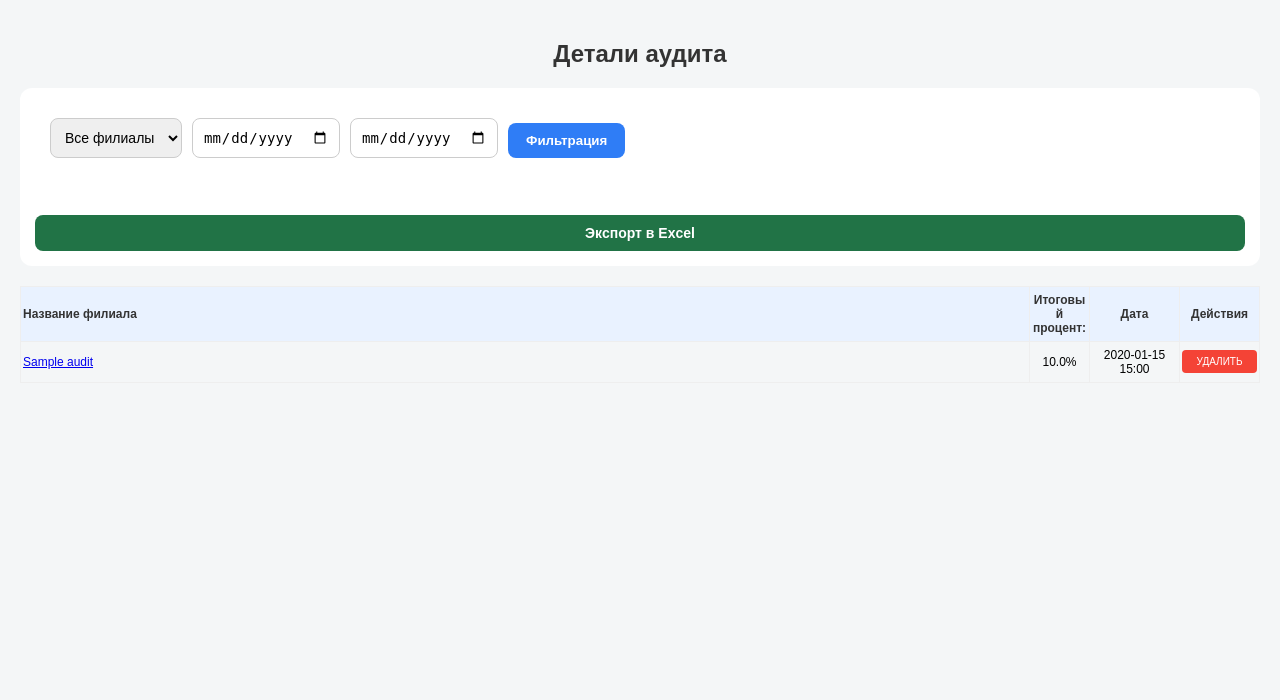
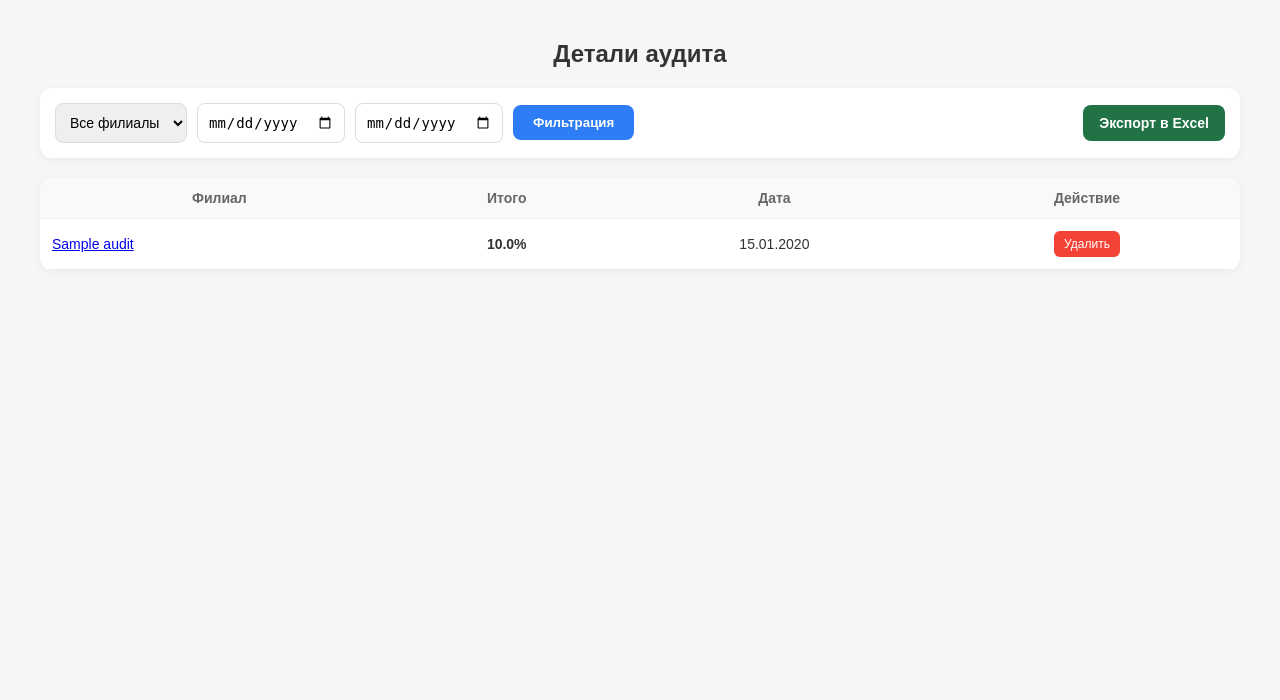
Before and after one commit to Abdullayevsardor/Maxway, a Django app: page /page/ in a window 1280 px wide. Shown: the top 700 px of the page. Run offline with Django 5.2, Linux system fonts and the light colour scheme; tables that the repository leaves empty hold one stand-in row (values such as "Sample post").

Commit message:
Update audit_page.html

```diff
--- a/checklist/templates/audit_page.html
+++ b/checklist/templates/audit_page.html
@@ -2,9 +2,8 @@
 {% block title %}Детали аудита{% endblock %}
 
 {% block content %}
-
+<div class="container">
     <h2>Детали аудита</h2>
-
 
     <form method="GET" class="filter-export-bar">
         <div class="filters">
@@ -20,10 +19,9 @@
             <input type="date" name="from" value="{{ request.GET.from }}">
             <input type="date" name="to" value="{{ request.GET.to }}">
 
-        <button type="submit" class="btn">Фильтрация</button>
+            <button type="submit" class="btn filter-btn">Фильтрация</button>
         </div>
 
-    <!-- ✅ Faqat Excel qoldi -->
         <div class="export-buttons">
             <a href="{% url 'audit_export_excel' %}?{% if request.GET.filial %}filial={{ request.GET.filial }}&{% endif %}{% if request.GET.from %}from={{ request.GET.from }}&{% endif %}{% if request.GET.to %}to={{ request.GET.to }}{% endif %}"
                class="excel">
@@ -32,18 +30,16 @@
         </div>
     </form>
 
-
-<div class="table-container">
+    <div class="table-wrap">
         <table>
             <thead>
                 <tr>
-                <th>Название филиала</th>
-                <th>Итоговый процент:</th>
+                    <th>Филиал</th>
+                    <th>Итого</th>
                     <th>Дата</th>
-                <th>Действия</th>
+                    <th>Действие</th>
                 </tr>
             </thead>
-
             <tbody>
                 {% for audit in audits %}
                 <tr>
@@ -52,16 +48,12 @@
                             {{ audit.filial_nomi }}
                         </a>
                     </td>
-                <td>{{ audit.percent }}%</td>
-                <td>{{ audit.created_at|date:"Y-m-d H:i" }}</td>
+                    <td><b>{{ audit.percent }}%</b></td>
+                    <td>{{ audit.created_at|date:"d.m.Y" }}</td>
                     <td>
-                    <form method="POST" action="{% url 'audit_delete' audit.id %}"
-                        onsubmit="return confirm('Вы действительно хотите удалить?');">
+                        <form method="POST" action="{% url 'audit_delete' audit.id %}" onsubmit="return confirm('Удалить?');">
                             {% csrf_token %}
-                        <button type="submit" class="del-btn"
-                                style="background:#f44336;color:white;border:none;padding:6px 10px;border-radius:4px;cursor:pointer;">
-                            Удалить
-                        </button>
+                            <button type="submit" class="del-btn">Удалить</button>
                         </form>
                     </td>
                 </tr>
@@ -69,117 +61,45 @@
             </tbody>
         </table>
     </div>
+</div>
 {% endblock %}
-
 
 {% block extra_head %}
 <style>
-  /* Umumiy dizayn */
-  body { font-family: Arial, sans-serif; background:#f4f6f7; padding:20px; margin: 0; }
-  h2 { text-align: center; color: #333; margin-bottom: 20px; }
-/* .action-bar {
-  display: none !important;
-} */
-  /* Card va Filial ma'lumotlari */
-    /* 🔹 Filtr + Export umumiy qator */
-    /*  */
+    /* 1. Umumiy asoslar */
+    body { font-family: Arial, sans-serif; background:#f4f6f7; margin: 0; padding: 20px; color: #333; }
+    h2 { text-align: center; margin-bottom: 20px; }
+    .container { max-width: 1200px; margin: 0 auto; padding-bottom: 50px; }
+
+    /* 2. Filtrlar va Export paneli */
     .filter-export-bar {
         display: flex;
         justify-content: space-between;
-    align-items: flex-end;
-    gap: 12px;
-    flex-wrap: wrap;
-    margin-bottom: 20px;
+        align-items: center;
+        gap: 15px;
         background: #fff;
         padding: 15px;
         border-radius: 12px;
-}
-
-
-/* Filtrlash tugmasi */
-.filters .btn {
-    align-self: flex-end;   /* eng muhim qator */
-    width: auto;
-    background: #2f7df6;
-    color: #fff;
-    border: none;
-    border-radius: 8px;
-    padding: 10px 18px;
-    cursor: pointer;
-    font-weight: bold;
-    flex: 0 0 auto;
-}
-
-/* Excel tugmasi */
-.export-buttons {
-    display: flex;
-}
-
-.export-buttons .excel {
-    background: #217346;
-    color: #fff;
-    padding: 10px 16px;
-    border-radius: 8px;
-    text-decoration: none;
-    font-size: 14px;
-    font-weight: bold;
-    white-space: nowrap;
-}
-
-
-
-/* 📱 Mobile moslashuv */
-@media (max-width: 768px) {
-    .filter-export-bar {
-        flex-direction: column;
-        align-items: stretch;
+        box-shadow: 0 2px 8px rgba(0,0,0,0.05);
+        margin-bottom: 20px;
     }
 
     .filters {
-        width: 100%;
+        display: flex;
+        flex: 1;
+        gap: 10px;
+        align-items: center;
     }
 
-    .export-buttons {
-        width: 100%;
+    .filters select, .filters input {
+        padding: 10px;
+        border: 1px solid #ddd;
+        border-radius: 8px;
+        font-size: 14px;
+        outline: none;
     }
 
-    .export-buttons .excel {
-        width: 100%;
-        text-align: center;
-    }
-}
-
-    .card {
-    background:#fff;
-    padding:16px;
-    border-radius:12px;
-    margin-bottom:16px;
-    box-shadow:0 4px 12px rgba(0,0,0,.08);
-  }
-  .card-info {
-    font-size: 14px;
-    line-height: 1.6;
-    margin-bottom: 10px;
-    color: #555;
-  }
-
-  /* Filtrlar qismi */
-  .filters {
-    display: flex;
-    gap: 10px;
-    flex-wrap: wrap;
-    margin-bottom: 20px;
-    background: #fff;
-    padding: 15px;
-    border-radius: 12px;
-  }
-  .filters select, .filters input[type="date"] {
-    flex: 1 1 120px; /* Mobilda moslashuvchan kenglik */
-    padding: 10px;
-    border-radius: 8px;
-    border: 1px solid #ccc;
-    font-size: 14px;
-  }
+    /* 3. Tugmalar */
     .btn {
         padding: 10px 20px;
         border: none;
@@ -188,132 +108,87 @@
         color: #fff;
         cursor: pointer;
         font-weight: bold;
-    flex: 1 1 100%; /* Mobilda tugma to'liq kenglikda */
+        transition: 0.3s;
+    }
+    .btn:hover { background: #1a66d9; }
+
+    .excel {
+        background: #217346;
+        color: #fff;
+        padding: 10px 16px;
+        border-radius: 8px;
+        text-decoration: none;
+        font-size: 14px;
+        font-weight: bold;
+        display: inline-block;
     }
 
-  /* Jadval sig'ishi uchun qat'iy qoidalar */
+    /* 4. Jadval dizayni */
     .table-wrap {
-    width: 100%;
+        background: #fff;
+        border-radius: 12px;
         overflow-x: auto;
-    -webkit-overflow-scrolling: touch;
+        box-shadow: 0 2px 8px rgba(0,0,0,0.05);
     }
+
     table {
         width: 100%;
         border-collapse: collapse;
-    margin-top: 10px;
-    min-width: 320px; /* Telefon kengligidan kichik bo'lmasligi uchun */
-  }
-  th, td {
-    border: 1px solid #eee;
-    padding: 8px;
-    vertical-align: middle;
-    font-size: 13px;
-    text-align: center;
-  }
-  th { background:#e9f2ff; color: #333; }
-
-  /* Band nomi chapga tekislansin */
-  td:first-child, th:first-child { text-align: left; }
-
-  /* Ballar ranglari */
-  .s0 { background:#ffdddd; font-weight:700; color: #d9534f; }
-  .s1 { background:#fff3cd; font-weight:700; color: #8a6d3b; }
-
-  /* Rasmlar */
-  .img {
-    max-width: 70px;
-    max-height: 90px;
-    border: 1px solid #ddd;
-    border-radius: 6px;
-    object-fit: cover;
+        min-width: 500px;
     }
 
-  /* ✅ Mobile Tweaklar (Struktura o'zgarmaydi) */
-  @media (max-width: 600px) {
-    body { padding: 10px; }
-    h2 { font-size: 1.3rem; }
-    .card { padding: 12px; }
-
-    /* Filial ma'lumotlarini ustma-ust qilish */
-    .card-info b { display: inline-block; margin-bottom: 2px; }
-
-    th, td { padding: 6px 4px; font-size: 12px; }
-
-    .img { max-width: 60px; max-height: 80px; }
-
-    /* Filtrlarni to'liq kenglikka yoyish */
-    .filters select, .filters input[type="date"] {
-      flex: 1 1 100%;
-    }
-  }
-  /* ... avvalgi barcha body, card, card-info kodlari o'zgarishsiz qoladi ... */
-
-  /* ✅ Eksport tugmalari uchun yangi dizayn */
-  .export-buttons {
-    display: flex;
-    gap: 8px;
-    margin-top: 10px;
-    width: 100%;
-  }
-  .export-buttons a {
-    flex: 1;
+    th, td {
+        padding: 12px;
         text-align: center;
-    padding: 8px 5px;
-    border-radius: 6px;
-    text-decoration: none;
-    font-size: 12px;
-    font-weight: bold;
-    color: white;
-    transition: opacity 0.2s;
-  }
-  .export-buttons a.excel { background-color: #217346; } /* Excel yashil */
-  .export-buttons a.pdf { background-color: #d32f2f; }   /* PDF qizil */
-  .export-buttons a:active { opacity: 0.8; }
-
-  /* ✅ Jadval va Amallar ustunini qisqartirish */
-  table {
-    width: 100%;
-    border-collapse: collapse;
-    margin-top: 10px;
-    table-layout: fixed; /* Ustunlar kengligini qat'iy nazorat qilish uchun */
+        border-bottom: 1px solid #eee;
+        font-size: 14px;
     }
 
-  /* Ustun o'lchamlarini belgilash */
-  th:nth-child(1) { width: auto; }   /* Filial nomi */
-  th:nth-child(2) { width: 55px; }   /* Foiz ustuni */
-  th:nth-child(3) { width: 85px; }   /* Sana ustuni */
-  th:nth-child(4) { width: 75px; }   /* Amallar (O'chirish) ustuni */
+    th { background: #f8f9fa; font-weight: bold; color: #666; }
+    td:first-child { text-align: left; font-weight: 500; }
 
-  th, td {
-    border: 1px solid #eee;
-    padding: 6px 2px;
-    vertical-align: middle;
-    font-size: 12px;
-    text-align: center;
-    word-wrap: break-word; /* Matn sig'masa pastga tushadi */
-  }
-
-  /* ✅ O'chirish tugmasini juda ixcham qilish */
     .del-btn {
         background: #f44336;
         color: white;
         border: none;
-    padding: 4px 6px;
-    border-radius: 4px;
-    font-size: 10px; /* Matnni kichiklatdik */
+        padding: 6px 10px;
+        border-radius: 6px;
+        font-size: 12px;
         cursor: pointer;
-    width: 100%;
-    text-transform: uppercase;
     }
 
-  /* Mobilda yanada ixchamroq qilish */
-  @media (max-width: 600px) {
-    th, td { font-size: 11px; padding: 4px 2px; }
-    .del-btn { font-size: 9px; padding: 3px; }
-    .export-buttons a { font-size: 11px; }
+    /* 5. Mobile (Moslashuvchanlik) */
+    @media (max-width: 768px) {
+        .filter-export-bar {
+            flex-direction: column;
+            align-items: stretch;
         }
-.container {
-    padding-bottom: 24% !important;
+
+        .filters {
+            display: grid;
+            grid-template-columns: 1fr 1fr; /* Ikki ustunli qator */
+            gap: 10px;
+        }
+
+        /* Tugma o'ngda turishi uchun */
+        .filter-btn {
+            grid-column: 2; /* 2-ustunga o'tadi */
+            justify-self: end; /* O'ngga tekislanadi */
+            width: auto;
+            min-width: 120px;
+        }
+
+        .filters select, .filters input {
+            width: 100%;
+        }
+
+        .export-buttons .excel {
+            width: 100%;
+            text-align: center;
+            box-sizing: border-box;
+        }
+
+        th, td { padding: 8px 5px; font-size: 12px; }
     }
 </style>
 {% endblock %}
```
Lines whose indentation alone changed are shown as unchanged.
